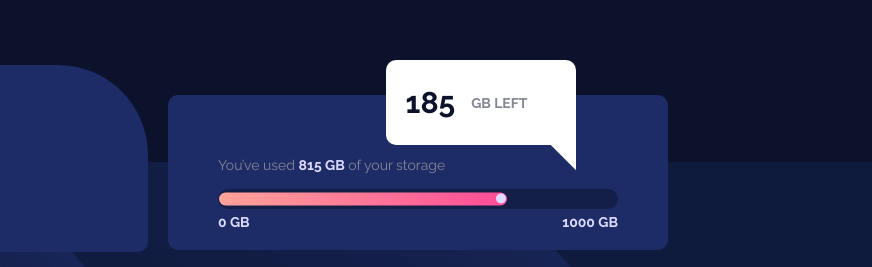
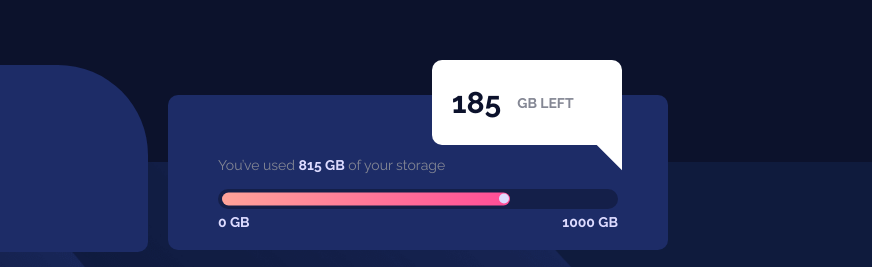
Before and after one commit to Henryik08/fylo-data-storage-component-master, a plain HTML site: page index.html in a window 1280 px wide. Shown: the part 265-532 px from the top of the page, 408-1280 px from the left. Drawn offline with Linux system fonts and the light colour scheme.

Commit message:
fylo data storage task

```diff
--- a/style.css
+++ b/style.css
@@ -93,7 +93,7 @@
     border-radius: 1rem;
     position: absolute;
     top: 50%;
-    left:36.3%;
+    left:37%;
     transform: translate(-50%, -50%);
   }
 
@@ -126,7 +126,7 @@
     align-items: center;
     border-radius: 10px 10px 1px 10px;
     top:10%;
-    left: 65%;
+    left: 69.5%;
     width: 150px;
     height: 45px;
   }
@@ -152,7 +152,7 @@
     position: absolute;
     width: 0px;
     height: 0px;
-    right: -10.9%;
+    right: -10.5%;
     bottom: -20%;
     border-style: solid;
     border-width: 0px 0px 40px 40px;
```
